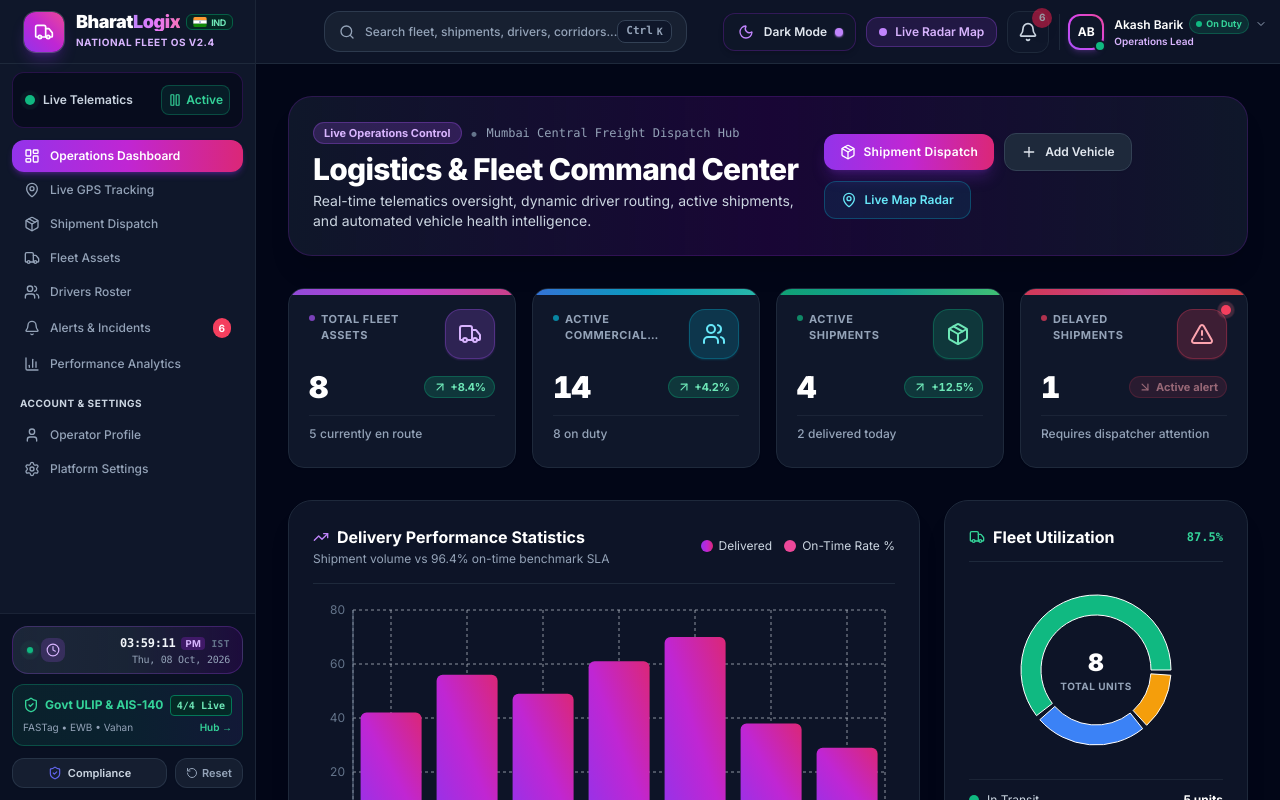
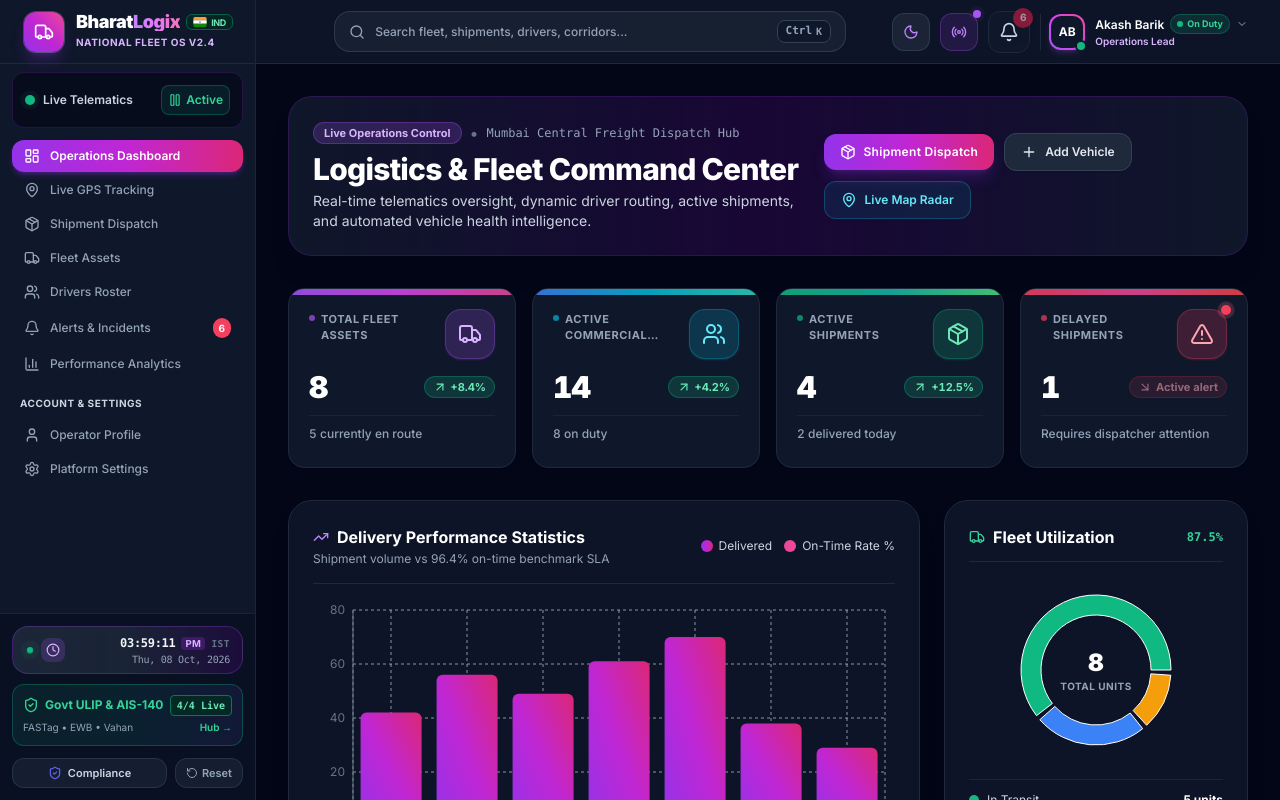
Before and after one commit to Sushanth666/Logistics-Fleet-Tracking-Platform, a React (Vite) app: page / in a window 1280 px wide. Built offline with nearby package versions, Linux system fonts and the light colour scheme.

Commit message:
style(navbar): convert Live Radar Map and Theme Toggle to compact symbol icon buttons

```diff
--- a/src/components/layout/Navbar.jsx
+++ b/src/components/layout/Navbar.jsx
@@ -1,5 +1,5 @@
 import React, { useState, useEffect } from 'react';
-import { Menu, Search } from 'lucide-react';
+import { Menu, Search, Radio } from 'lucide-react';
 import { useFleet } from '../../context/FleetContext';
 import { AlertDropdown } from '../alerts/AlertDropdown';
 import { ThemeToggle } from './ThemeToggle';
@@ -75,13 +75,18 @@ export const Navbar = ({ onOpenSidebar, onScrollToTop }) => {
           {/* Light / Dark Mode Toggle */}
           <ThemeToggle />
 
-          {/* Quick Link to Map Tracking */}
+          {/* Quick Link to Map Tracking (Symbol Icon) */}
           <Link
             to="/tracking"
-            className="hidden md:inline-flex items-center gap-2 px-3 py-1.5 rounded-xl text-xs font-semibold border transition-all bg-purple-100 hover:bg-purple-200 text-purple-700 border-purple-200 dark:bg-purple-600/15 dark:hover:bg-purple-600/25 dark:text-purple-300 dark:border-purple-500/30"
+            className="relative p-2.5 rounded-xl border transition-all bg-purple-50 hover:bg-purple-100 dark:bg-purple-600/15 dark:hover:bg-purple-600/25 text-purple-700 dark:text-purple-300 border-purple-200/90 dark:border-purple-500/30 flex items-center justify-center cursor-pointer shadow-xs group"
+            title="Live GPS Radar Map (/tracking)"
+            aria-label="Open Live Radar Map"
           >
-            <span className="w-2 h-2 rounded-full bg-purple-500 dark:bg-purple-400 animate-ping" />
-            Live Radar Map
+            <Radio className="w-4 h-4 text-purple-600 dark:text-purple-400 group-hover:scale-110 transition-transform" />
+            <span className="absolute -top-1 -right-1 flex h-2 w-2">
+              <span className="animate-ping absolute inline-flex h-full w-full rounded-full bg-purple-400 opacity-75" />
+              <span className="relative inline-flex rounded-full h-2 w-2 bg-purple-500" />
+            </span>
           </Link>
 
           {/* Notifications Dropdown */}
--- a/src/components/layout/ThemeToggle.jsx
+++ b/src/components/layout/ThemeToggle.jsx
@@ -2,38 +2,30 @@ import React from 'react';
 import { useTheme } from '../../context/ThemeContext';
 import { Sun, Moon } from 'lucide-react';
 
-export const ThemeToggle = () => {
-  const { themeMode, toggleTheme, isDark } = useTheme();
+export const ThemeToggle = ({ showLabel = false, className = '' }) => {
+  const { toggleTheme, isDark } = useTheme();
 
   return (
     <button
       onClick={toggleTheme}
-      className={`relative flex items-center gap-2 px-3 py-2 rounded-xl border transition-all duration-300 cursor-pointer shadow-md select-none group ${
+      className={`p-2.5 rounded-xl border transition-all duration-200 cursor-pointer shadow-xs select-none flex items-center justify-center group ${
         isDark
-          ? 'bg-slate-900/90 hover:bg-slate-800 border-purple-900/50 text-slate-200 hover:border-purple-600/50'
-          : 'bg-white hover:bg-slate-100 border-slate-200 text-slate-800 hover:border-slate-300'
-      }`}
+          ? 'bg-slate-800/80 hover:bg-slate-800 border-slate-700/80 hover:border-purple-500/50 text-slate-200'
+          : 'bg-white hover:bg-slate-100 border-slate-200 hover:border-amber-400/50 text-slate-700'
+      } ${className}`}
       aria-label={isDark ? "Switch to Light Mode" : "Switch to Dark Mode"}
       title={isDark ? "Switch to Light Mode" : "Switch to Dark Mode"}
     >
-      <div className="relative w-5 h-5 flex items-center justify-center">
       {isDark ? (
         <Moon className="w-4 h-4 text-purple-400 group-hover:rotate-12 transition-transform duration-300" />
       ) : (
         <Sun className="w-4 h-4 text-amber-500 group-hover:rotate-45 transition-transform duration-300" />
       )}
-      </div>
-
-      <span className="text-xs font-semibold hidden sm:inline">
+      {showLabel && (
+        <span className="text-xs font-semibold ml-2">
           {isDark ? 'Dark Mode' : 'Light Mode'}
         </span>
-
-      {/* Mode Indicator Dot */}
-      <span
-        className={`w-2 h-2 rounded-full transition-colors duration-300 ${
-          isDark ? 'bg-purple-400 shadow-sm shadow-purple-400' : 'bg-amber-400 shadow-sm shadow-amber-400'
-        }`}
-      />
+      )}
     </button>
   );
 };
```
Lines whose indentation alone changed are shown as unchanged.
